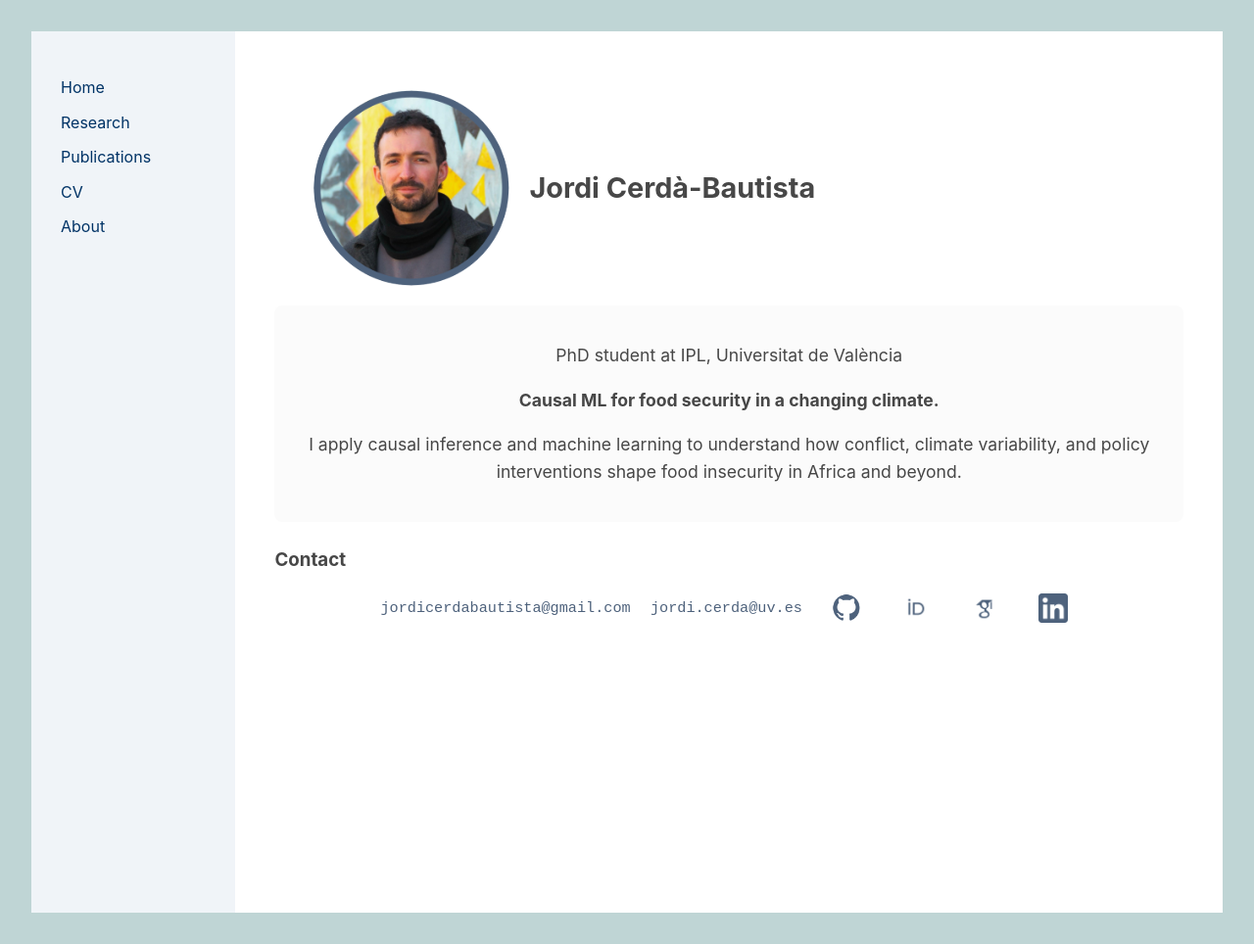
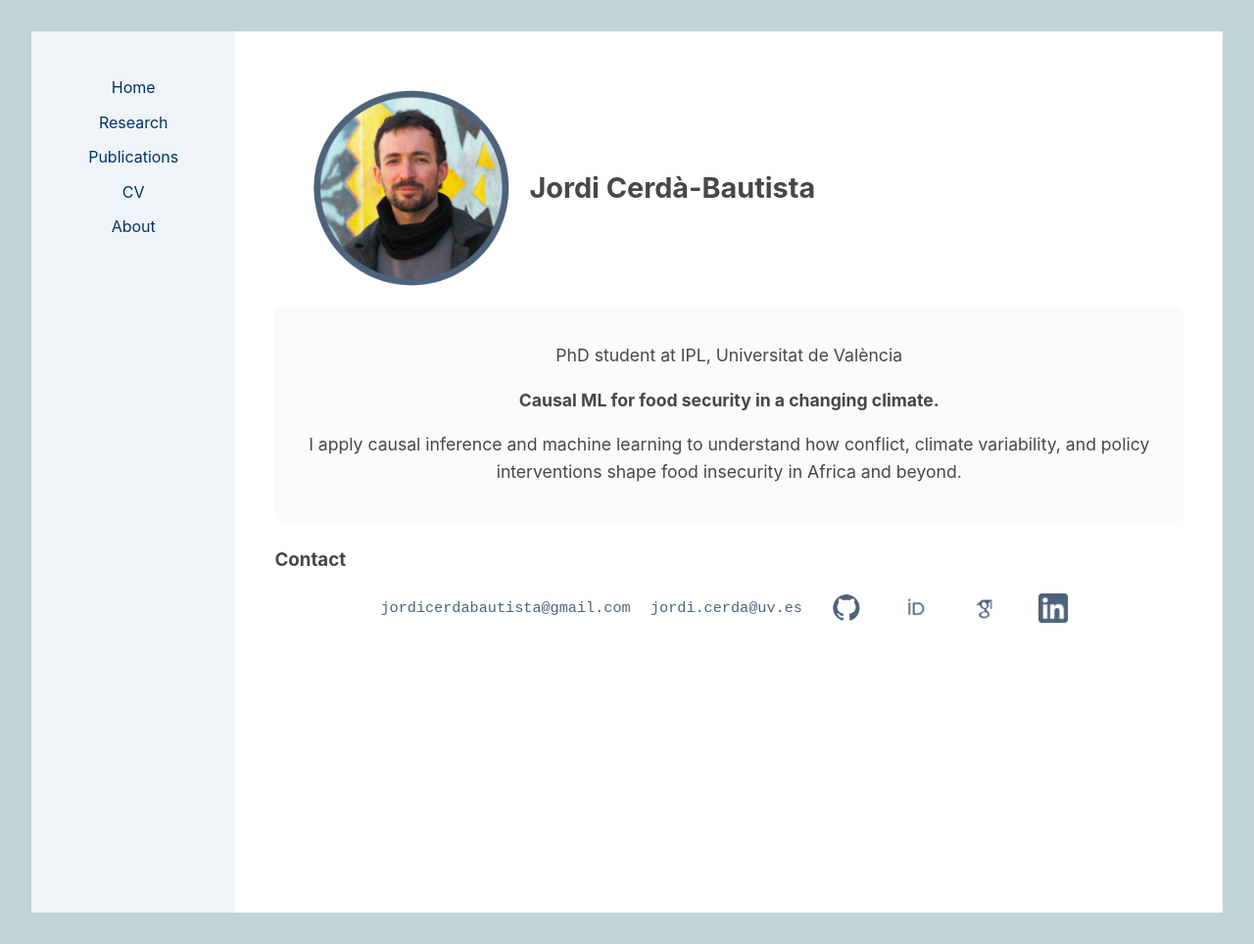
Before and after one commit to jordicbau/jordicbau.github.io, a Jekyll site: the page built from index.md, in a window 1280 px wide. Shown: the whole page at 98% size. Built offline with Jekyll 4.4.1, drawn with Linux system fonts in a browser that asks for light colours.

Commit message:
Update style.css

```diff
--- a/assets/css/style.css
+++ b/assets/css/style.css
@@ -4,6 +4,7 @@
   color: #474747;
   margin: auto;
   padding: 2rem;
+  max-width: 2400px;
   line-height: 1.6;
 }
 
@@ -112,6 +113,7 @@
   background-color: #f0f4f8;
   padding: 20px;
   transition: width 0.3s ease;
+  text-align: center;
 }
 
 .sidebar.collapsed {
```
